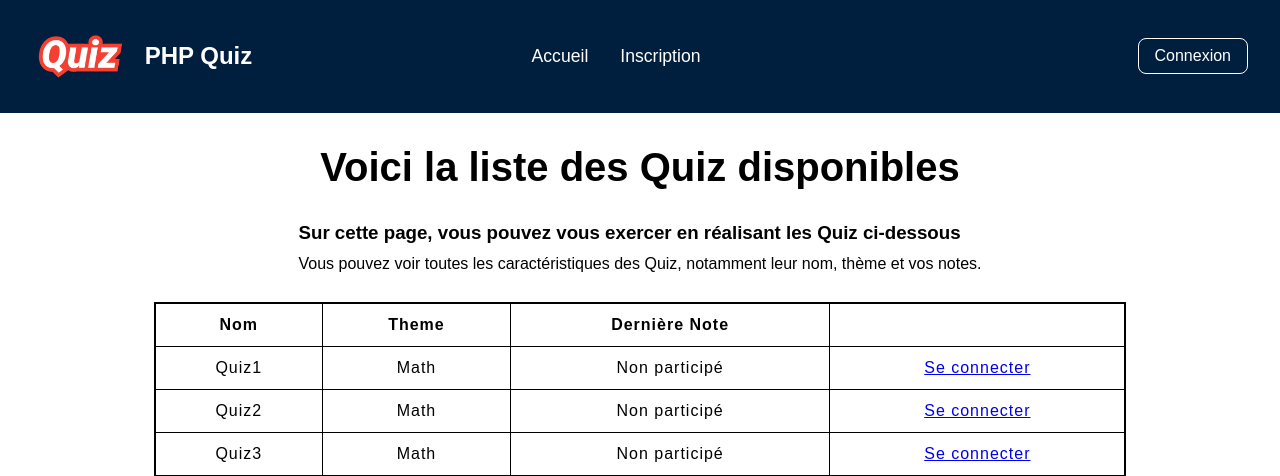
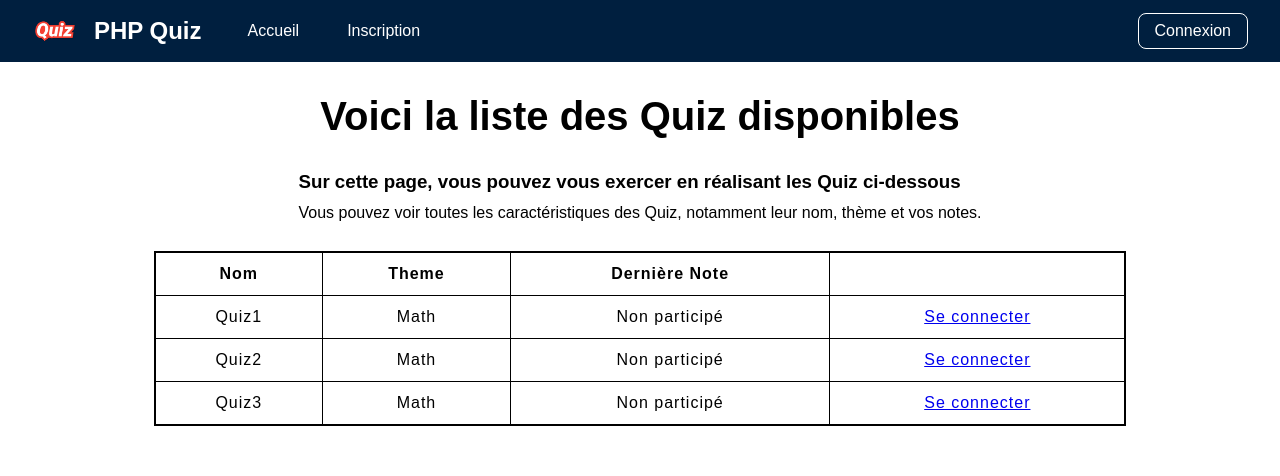
Before and after one commit to alexisnisol/PHP-TP-Note, a PHP site: page / in a window 1280 px wide. Shown: the top 476 px of the page. Run offline with PHP 8.4, Linux system fonts and the light colour scheme.

Commit message:
Fix header

```diff
--- a/src/static/css/header.css
+++ b/src/static/css/header.css
@@ -31,10 +31,12 @@ header .logo {
     display: flex;
     align-items: center;
     gap: 1rem;
+    margin-right: 2rem;
 }
 
 header .logo img {
-    width: 20%; /* Ajuste la taille du logo */
+    width: 25%;
+    max-width: 60px;
     height: auto;
 }
 
@@ -43,38 +45,36 @@ header .logo h1 {
     white-space: nowrap;
 }
 
-/* Style pour la navigation */
 .nav-menu {
-    flex: 1; /* Prend l'espace disponible entre le logo et le bouton */
     display: flex;
     align-items: center;
-    gap: 2rem;
+    gap: 3rem;
 }
 
-.list_nav {
+.nav-menu ul {
     display: flex;
-    justify-content: flex-start; /* Aligne les liens à gauche */
-    width: 100%;
+    gap: 3rem;
+    list-style: none;
+    margin: 0;
+    padding: 0;
 }
 
-.list_nav ul {
-    display: flex;
-    gap: 2rem;
-    list-style: none;
-    margin-left: 1rem;
+.nav-menu a {
+    color: #ffffff;
+    text-decoration: none;
+    font-size: 1rem;
+    font-weight: 500;
+    transition: color 0.3s ease;
 }
 
-.list_nav a {
-    color: #ffffff;
-    text-decoration: none;
-    font-size: 1.1rem;
-    font-weight: 500;
-    transition: color 0.3s ease;
-    cursor: pointer;
+.nav-menu a:hover {
+    color: rgb(206, 206, 206);
 }
 
-.list_nav a:hover {
-    color: rgb(206, 206, 206);
+.nav-menu a.active {
+    font-weight: bold;
+    color: white;
+    font-size: 1.1rem;
 }
 
 /* Style pour le bouton de connexion */
--- a/src/templates/main.php
+++ b/src/templates/main.php
@@ -25,7 +25,6 @@
         <h1>PHP Quiz</h1>
     </div>
     <nav class="nav-menu">
-        <div class="list_nav">
         <ul>
             <li><a href="./index.php">Accueil</a></li>
             <?php
@@ -37,7 +36,6 @@
             }
             ?>
         </ul>
-        </div>
     </nav>
     <div class="actions">
         <?php
```
Lines whose indentation alone changed are shown as unchanged.
